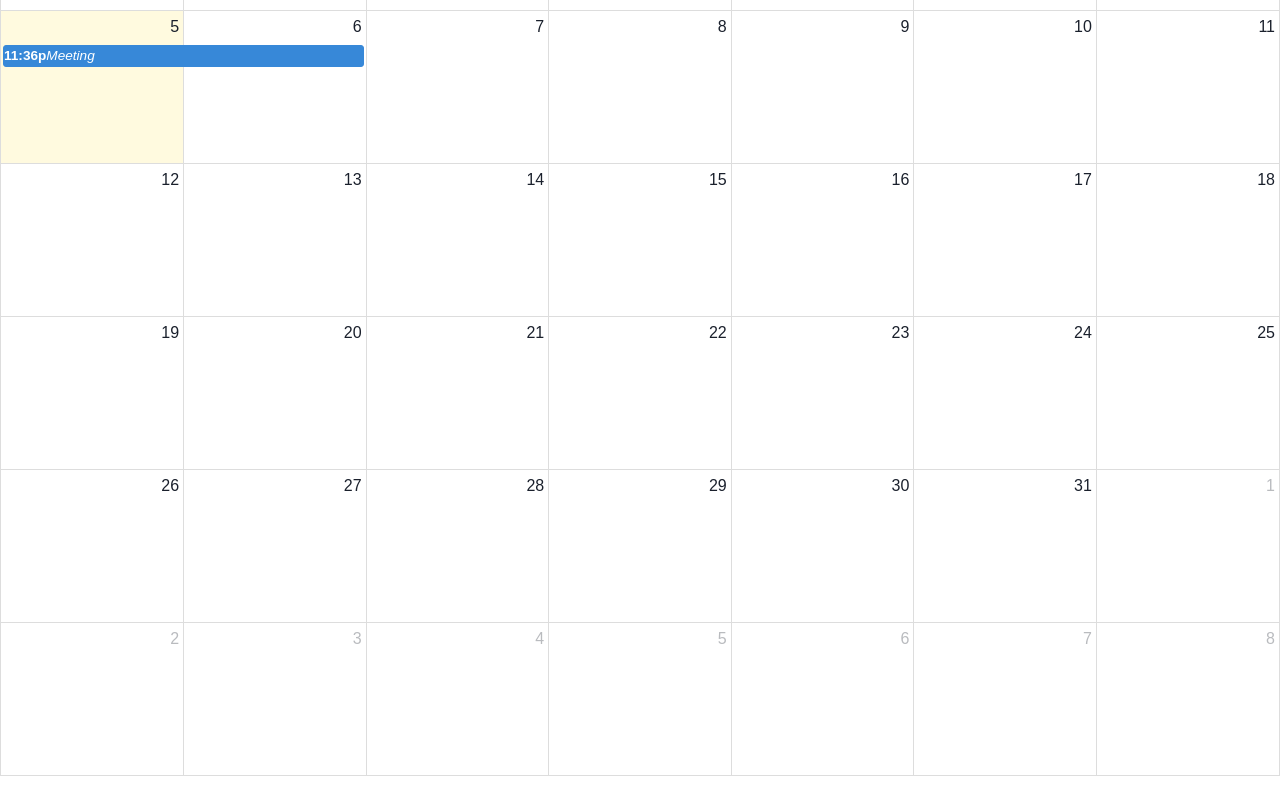
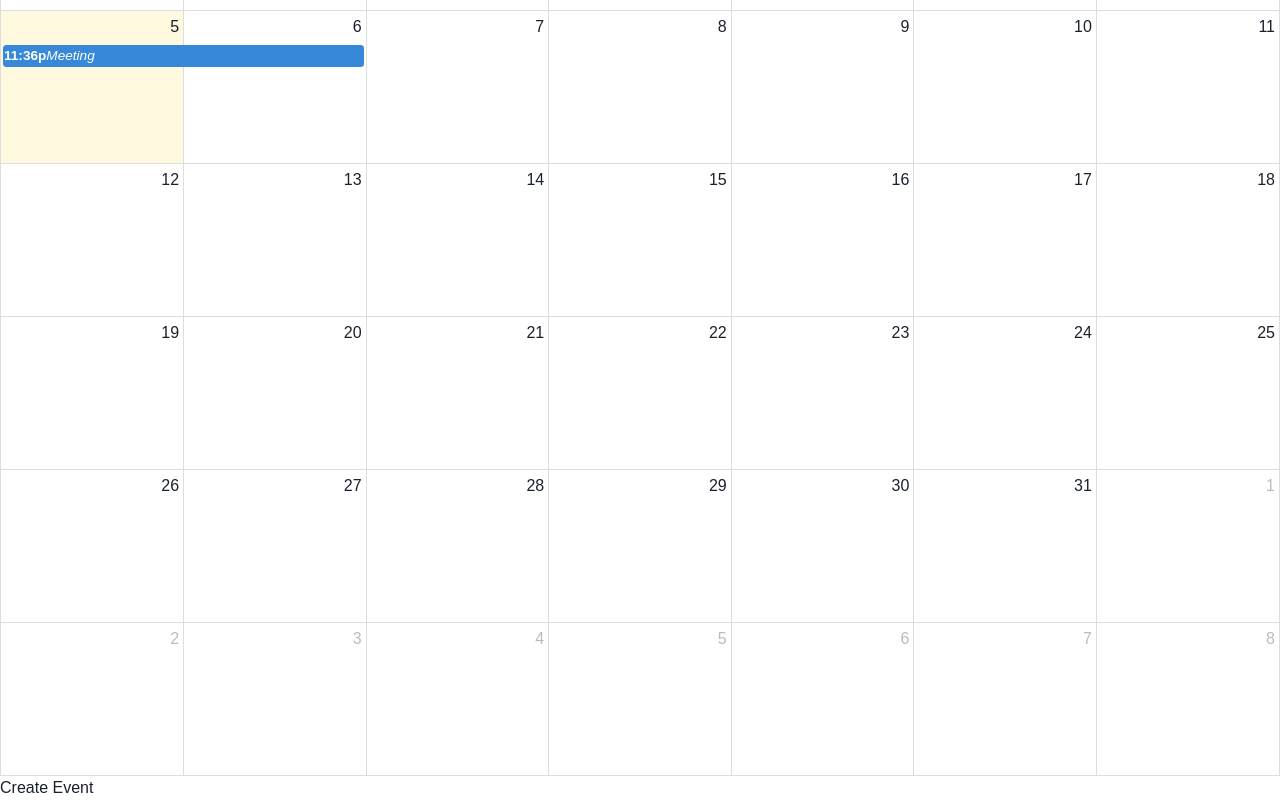
Before and after one commit to HR-Smoochum/HireMeow, a React app: page /calendar in a window 1280 px wide. Shown: the part 458-1258 px from the top of the page. Before the commit the page ends 1234 px from the top, so only its background shows below. Built offline with nearby package versions, Linux system fonts and the light colour scheme; no server answers; the HTML template or start-up script is replaced by a standard one.

Commit message:
create event button wip

```diff
--- a/client/src/components/Calendar/Calendar.jsx
+++ b/client/src/components/Calendar/Calendar.jsx
@@ -17,6 +17,7 @@ export default function Calendar() {
         events={events}
         eventContent={renderEventContent}
       />
+      <button>Create Event</button>
     </div>
   )
 }
```
Also changed, not shown: 1 other file (tests, documents, lock files or other folders).
